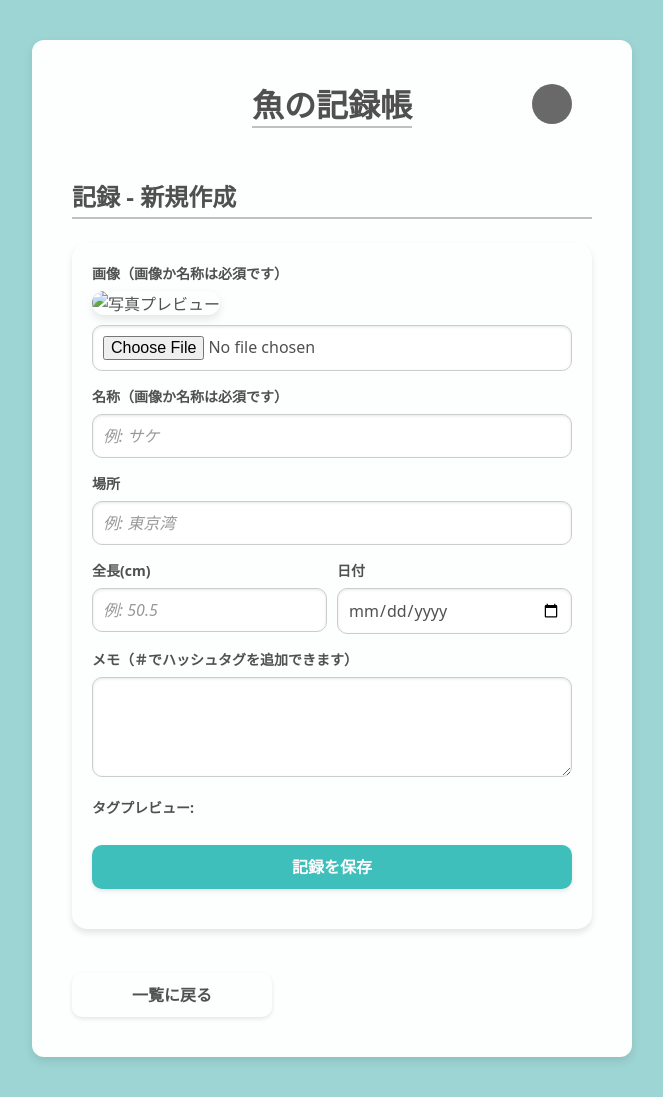
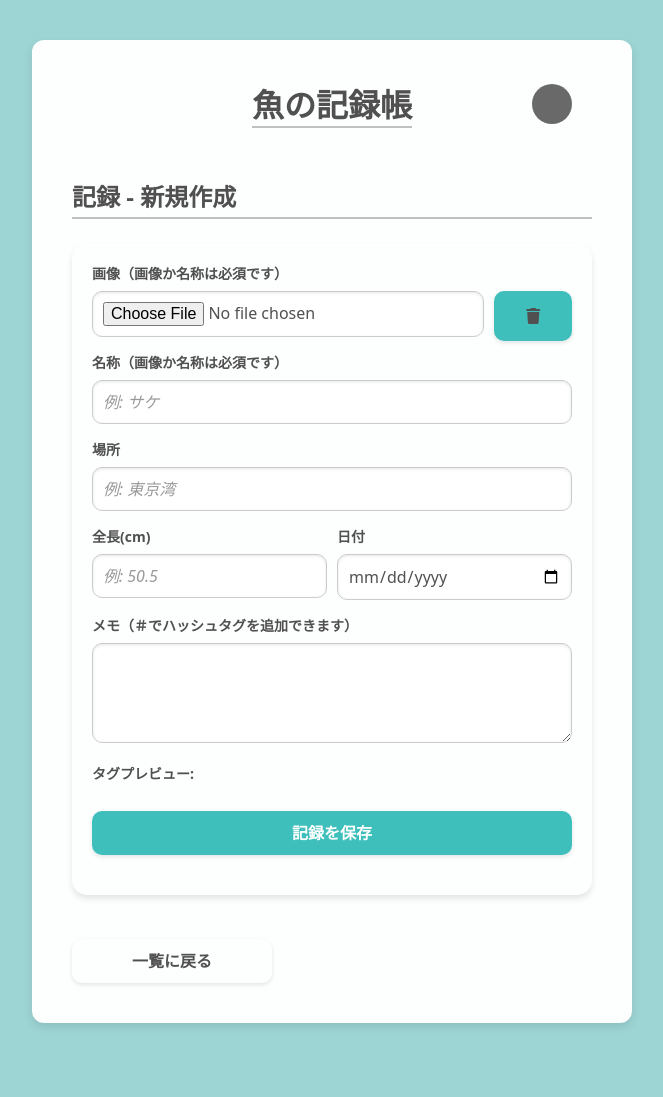
Before and after one commit to SORA-97/fish-record, a Flask app: template app/templates/create_record.html in a window 1280 px wide. Shown: the whole page, without its empty margins (308-971 px from the left). After the commit the page ends 1026 px from the top, so only its background shows below. Run offline with Flask 3, Linux system fonts and the light colour scheme; the template is opened without the code that fills it, so the values that code supplies are empty.

Commit message:
feature: 入力中に写真を削除できるようにする

```diff
--- a/app/static/css/create_record.css
+++ b/app/static/css/create_record.css
@@ -10,10 +10,32 @@
     }
 
     .tag {
-        background-color: white;
+        background-color: #fdfefe;
         border-radius: 10px;
         padding: 5px;
         color: #3ebfbb;
         font-weight: bold;
     }
+
+    .form-button-container {
+        display: flex;
+        justify-content: space-between;
+        gap: 10px;
+    }
+
+    .form-button-container form {
+        width: calc(80% - 10px);
+        height: 50px;
+        padding: 0;
+        margin: 0;
+        box-sizing: border-box;
+    }
+
+    .form-button-container button {
+        width: 20%;
+        height: 50px;
+        padding: 0;
+        margin: 0;
+        box-sizing: border-box;
+    }
 }
--- a/app/static/js/preview.js
+++ b/app/static/js/preview.js
@@ -1,11 +1,27 @@
 function previewImage(event) {
     var reader = new FileReader();
+    var file = event.target.files[0];
+
+    if (!file) {
+        clearPreviewImage();
+        return;
+    }
+
     reader.onload = function(){
         var output = document.getElementById('photo-preview');
         output.src = reader.result;
         output.style.display = 'block';
     };
-    reader.readAsDataURL(event.target.files[0]);
+    reader.readAsDataURL(file);
+
+    input.value = '';
+}
+
+function clearPreviewImage() {
+    var output = document.getElementById('photo-preview');
+    output.src = '#';
+    document.getElementById('photo').value = '';
+    output.style.display = 'none';
 }
 
 function previewTags(event) {
--- a/app/templates/create_record.html
+++ b/app/templates/create_record.html
@@ -21,8 +21,11 @@
 
         <form action="{{ url_for('create_record') }}" method="POST" class="modern-form" enctype="multipart/form-data" onsubmit="return validateForm()">
             <label for="photo">画像（画像か名称は必須です）</label>
-            <img id="photo-preview" src="#" alt="写真プレビュー" class="photo-preview" style="margin-bottom: 10px;">
-            <input type="file" id="photo" name="photo" onchange="previewImage(event)">
+            <img id="photo-preview" src="#" alt="写真プレビュー" class="photo-preview" style="margin-bottom: 10px; display: none;">
+            <div class = form-button-container>
+                <input type="file" id="photo" name="photo" class="form" onchange="previewImage(event)">
+                <button type="button" class="button" onclick="clearPreviewImage()"><i class="fa-solid fa-trash"></i></button>
+            </div>
 
             <label for="fish_name">名称（画像か名称は必須です）</label>
             <input type="text" id="fish_name" name="fish_name" placeholder="例: サケ">
```
Also changed, not shown: app/static/css/edit_record.css (+17 -1 lines), app/templates/edit_record.html (+5 -2 lines).
